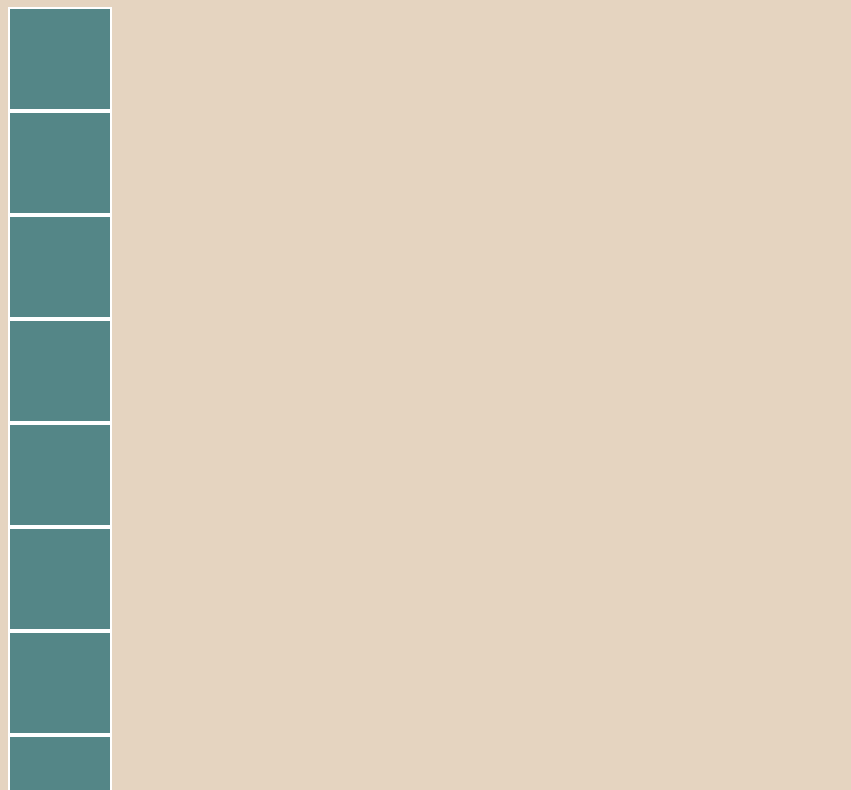
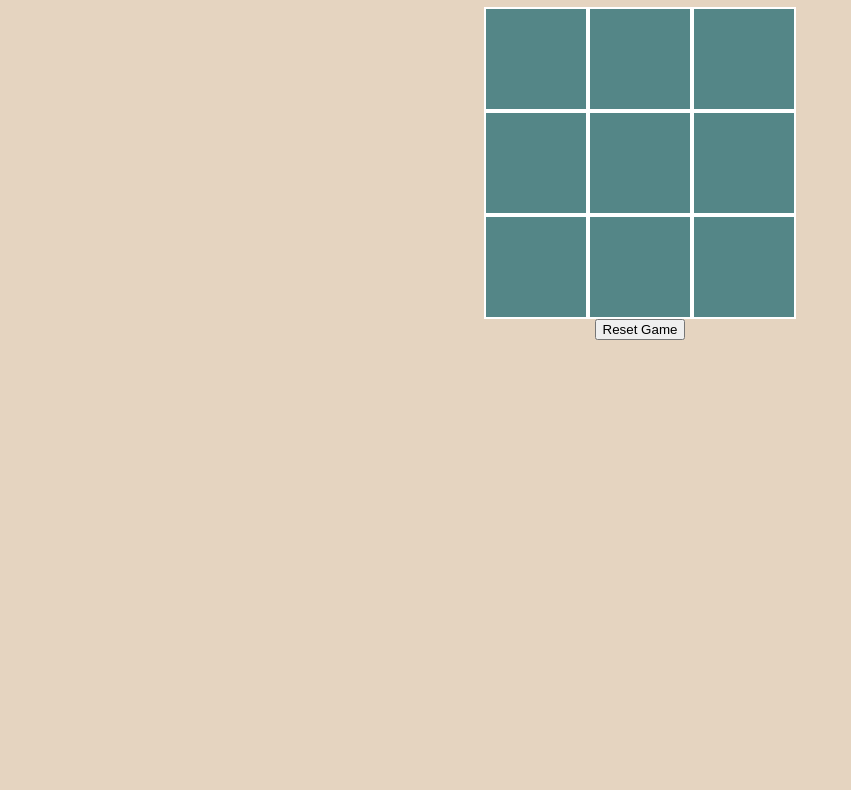
Before and after one commit to isobelmorales/tic-tac-toe, a plain HTML site: page index.html in a window 1280 px wide. Shown: the part 73-863 px from the top of the page, without its empty margins (0-851 px from the left). After the commit the page ends 800 px from the top, so only its background shows below. Drawn offline with Linux system fonts and the light colour scheme.

Commit message:
aligned flexbox

```diff
--- a/css/style.css
+++ b/css/style.css
@@ -1,5 +1,12 @@
 body {
     background-color: #E5D4C0;
+    text-align: center;
+    margin: 0 auto;
+}
+
+.row {
+    display: flex;
+    justify-content: center;
 }
 
 .column {
```
